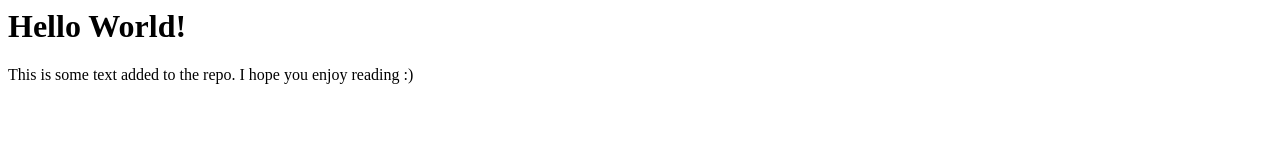
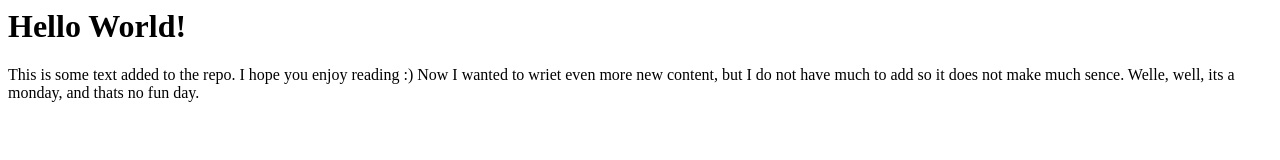
Before and after one commit to Mokki78/actions-new, a plain HTML site: page index.html in a window 1280 px wide. Drawn offline with Linux system fonts and the light colour scheme.

Commit message:
even more text on a monday.

```diff
--- a/index.html
+++ b/index.html
@@ -9,6 +9,8 @@
 </body>
 <div>
     <p>This is some text added to the repo. I hope you enjoy reading :)
+        Now I wanted to wriet even more new content, but I do not have much to add so it does not make much sence.
+        Welle, well, its a monday, and thats no fun day.
     </p>
 </div>
 
```
